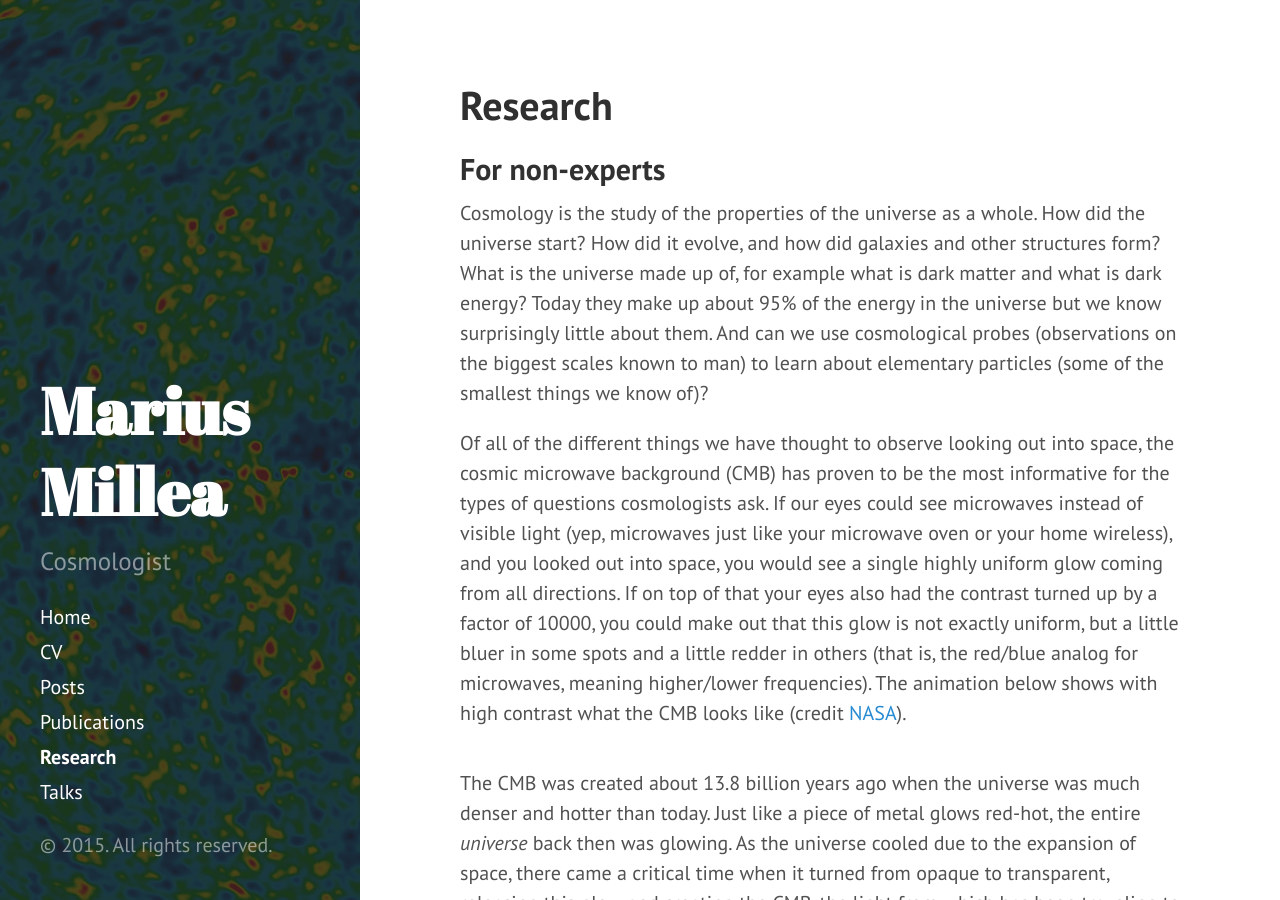
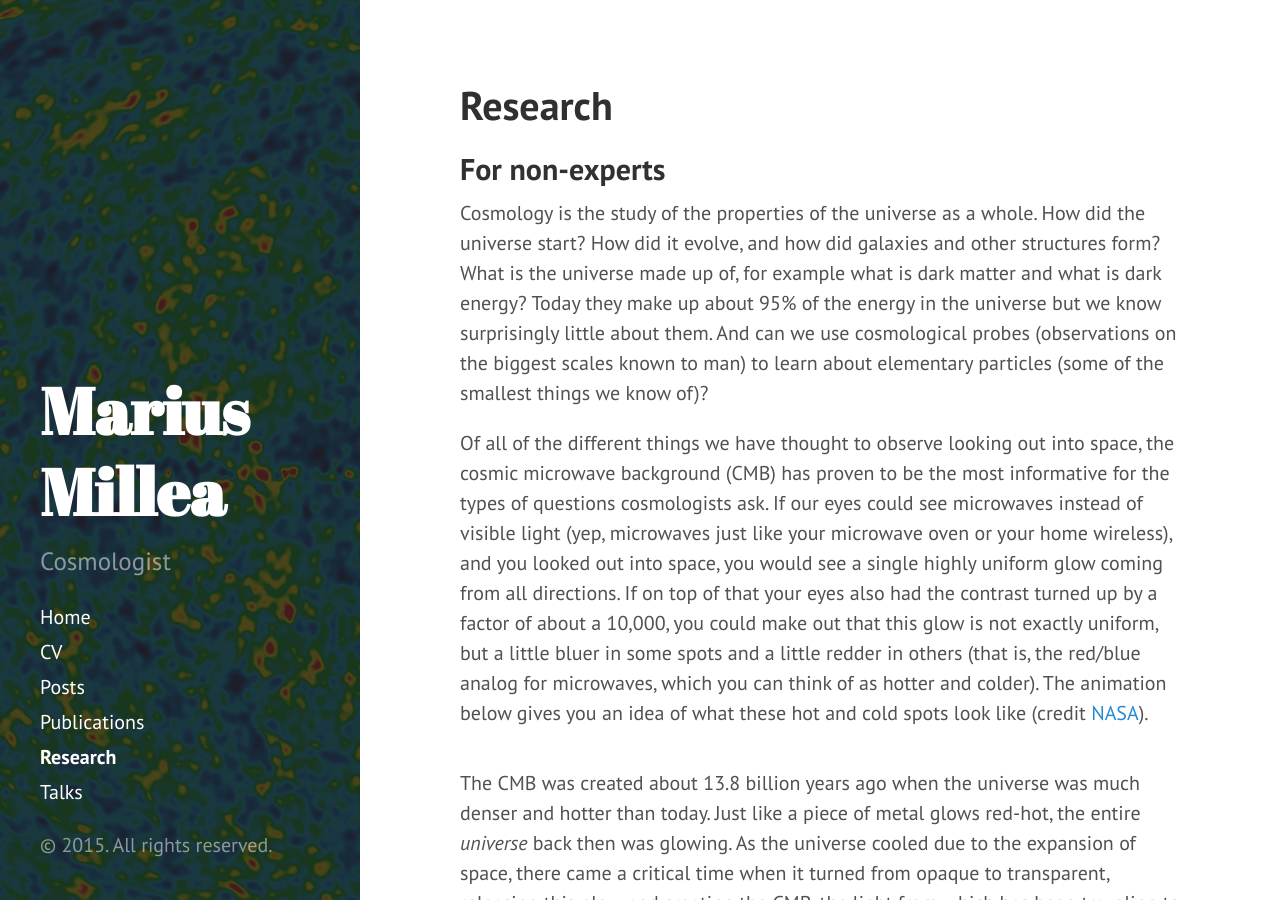
Before and after one commit to marius311/marius311.github.io, a Jekyll site: the page built from research.md, in a window 1280 px wide and 900 px high. Built offline with Jekyll 4.4.1, drawn with Linux system fonts in a browser that asks for light colours; formulas are drawn with MathJax 3.

Commit message:
research hot/cold wording

```diff
--- a/research.md
+++ b/research.md
@@ -8,7 +8,7 @@
 
 Cosmology is the study of the properties of the universe as a whole. How did the universe start? How did it evolve, and how did galaxies and other structures form? What is the universe made up of, for example what is dark matter and what is dark energy? Today they make up about 95% of the energy in the universe but we know surprisingly little about them. And can we use cosmological probes (observations on the biggest scales known to man) to learn about elementary particles (some of the smallest things we know of)?
 
-Of all of the different things we have thought to observe looking out into space, the cosmic microwave background (CMB) has proven to be the most informative for the types of questions cosmologists ask. If our eyes could see microwaves instead of visible light (yep, microwaves just like your microwave oven or your home wireless), and you looked out into space, you would see a single highly uniform glow coming from all directions. If on top of that your eyes also had the contrast turned up by a factor of 10000, you could make out that this glow is not exactly uniform, but a little bluer in some spots and a little redder in others (that is, the red/blue analog for microwaves, meaning higher/lower frequencies). The animation below shows with high contrast what the CMB looks like (credit [NASA](http://www.jpl.nasa.gov/video/details.php?id=1205)).
+Of all of the different things we have thought to observe looking out into space, the cosmic microwave background (CMB) has proven to be the most informative for the types of questions cosmologists ask. If our eyes could see microwaves instead of visible light (yep, microwaves just like your microwave oven or your home wireless), and you looked out into space, you would see a single highly uniform glow coming from all directions. If on top of that your eyes also had the contrast turned up by a factor of about a 10,000, you could make out that this glow is not exactly uniform, but a little bluer in some spots and a little redder in others (that is, the red/blue analog for microwaves, which you can think of as hotter and colder). The animation below gives you an idea of what these hot and cold spots look like (credit [NASA](http://www.jpl.nasa.gov/video/details.php?id=1205)).
 
 <img class="gfyitem" data-id="SnoopyGorgeousHalibut" style="width: 100%;"/>
 
```
